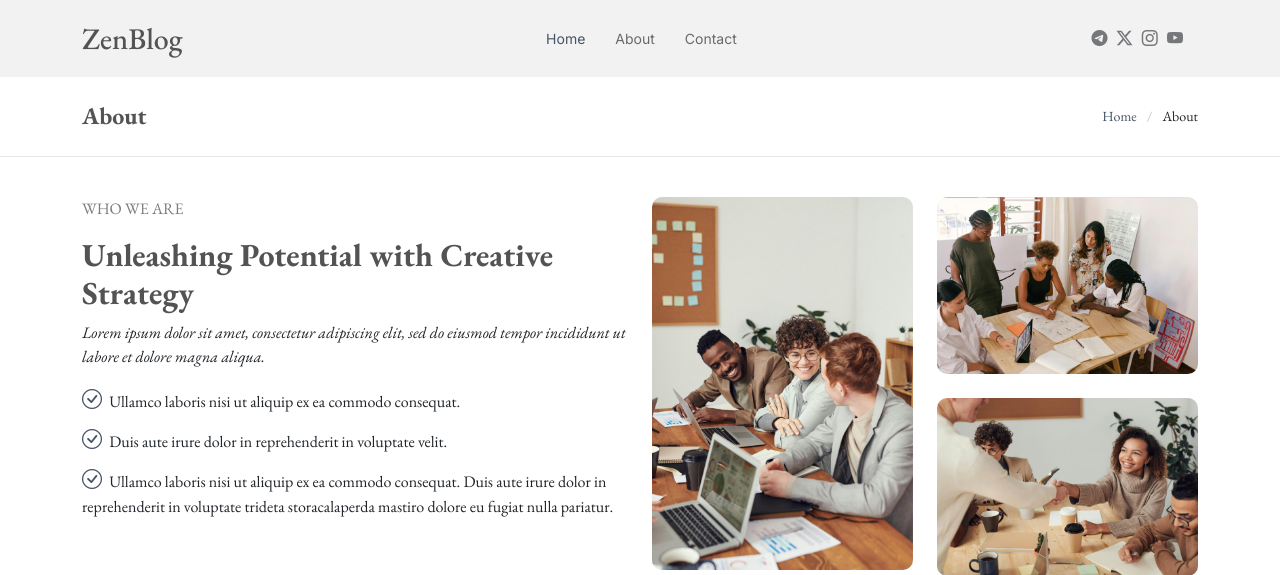
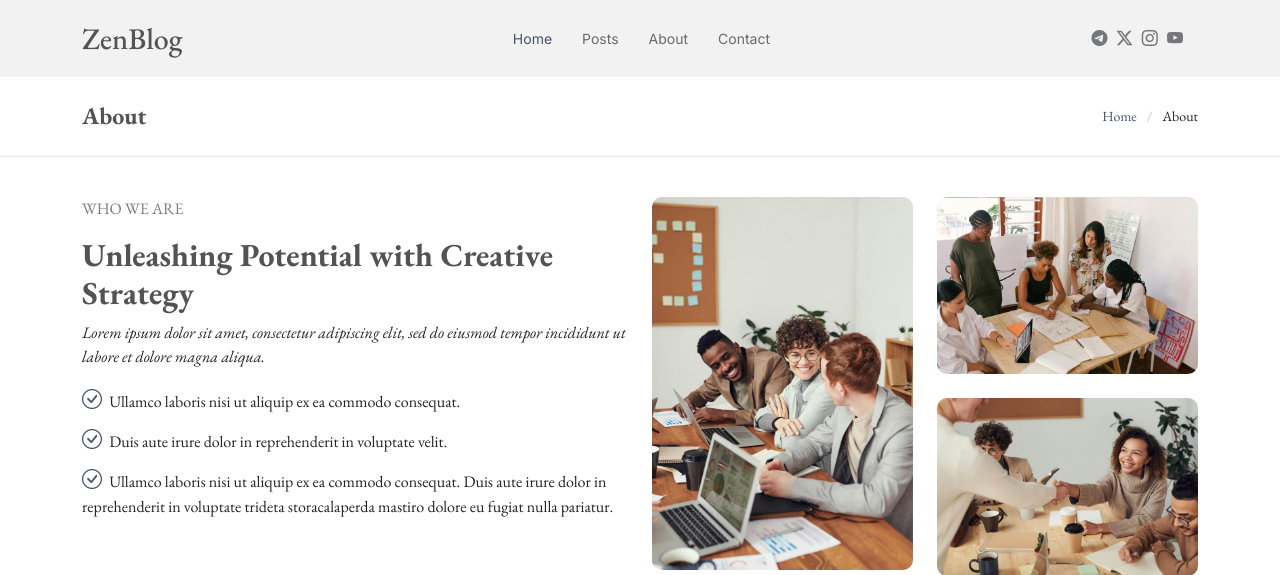
Before and after one commit to ramazon07-cmd/ideastream, a Django app: page /about/ in a window 1280 px wide. Shown: the top 575 px of the page. Run offline with Django 5.2, Linux system fonts and the light colour scheme; some libraries are stand-ins or nearby versions.

Commit message:
navbar changed

```diff
--- a/templates/base.html
+++ b/templates/base.html
@@ -56,6 +56,7 @@
                 <nav id="navmenu" class="navmenu">
                     <ul>
                         <li><a href="/" class="active">Home</a></li>
+                        <li><a href="{% url 'posts' %}">Posts</a></li>
                         <li><a href="{% url 'about' %}">About</a></li>
                         <li><a href="{% url 'contact' %}">Contact</a></li>
                     </ul>
```
